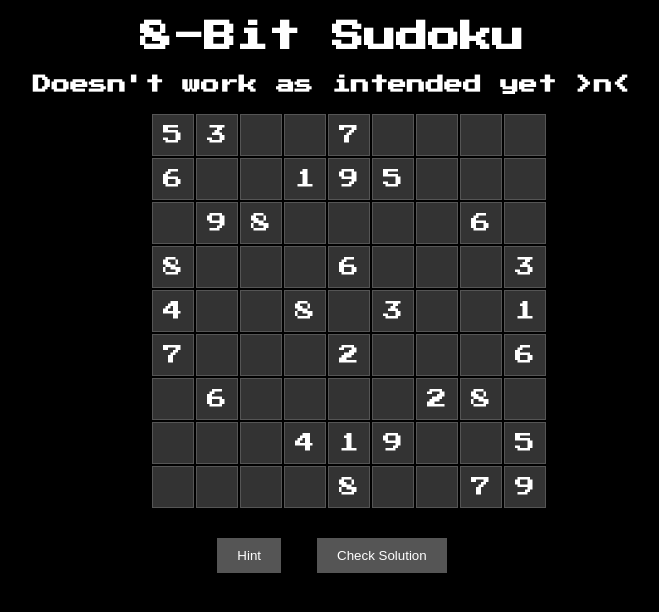
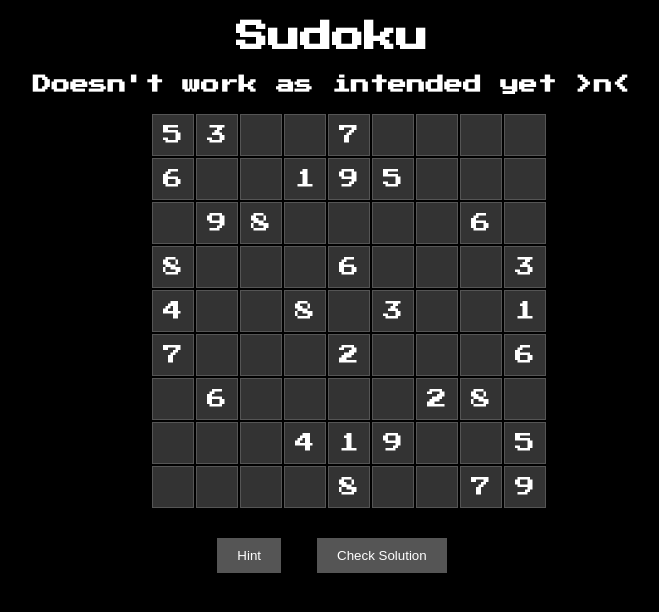
Before and after one commit to arnvjshi/MiniGames-colosseum, a plain HTML site: page sudoku.html in a window 1280 px wide. Shown: the whole page, without its empty margins (308-967 px from the left). Drawn offline with Linux system fonts and the light colour scheme.

Commit message:
Minor Changes

```diff
--- a/sudoku.html
+++ b/sudoku.html
@@ -3,7 +3,7 @@
 <head>
     <meta charset="UTF-8">
     <meta name="viewport" content="width=device-width, initial-scale=1.0">
-    <title>8-Bit Sudoku</title>
+    <title>Sudoku</title>
     <style>
         body {
             font-family: 'Press Start 2P', cursive;
@@ -49,7 +49,7 @@
     <link href="https://fonts.googleapis.com/css2?family=Press+Start+2P&display=swap" rel="stylesheet">
 </head>
 <body>
-    <h1>8-Bit Sudoku</h1><p><h3>Doesn't work as intended yet >n<</h3></p>
+    <h1>Sudoku</h1><p><h3>Doesn't work as intended yet >n<</h3></p>
     <div class="sudoku-container" id="sudoku-container"></div>
     <button class="button" onclick="giveHint()">Hint</button>
     <button class="button" onclick="checkSolution()">Check Solution</button>
```
